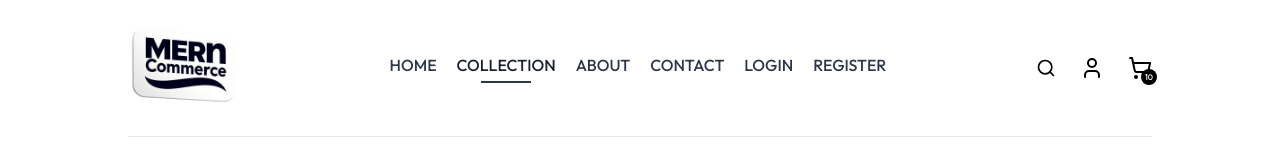
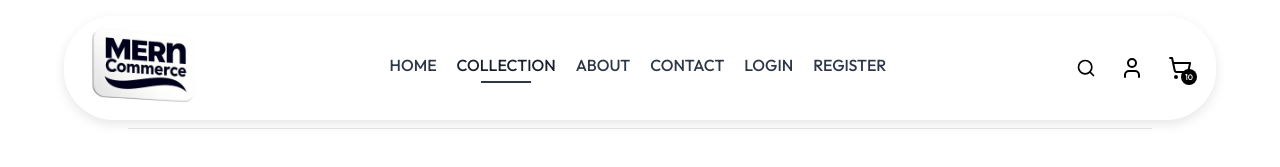
Before and after one commit to MayankKumarGrade/P4-EY-GDS_AICTE, a React (Vite) app in the folder frontend/: page /collection in a window 1280 px wide. Shown: the top 167 px of the page. Built offline with nearby package versions, Linux system fonts and the light colour scheme.

Commit message:
Add SearchBar component and integrate search functionality in Collection page

```diff
--- a/frontend/src/App.jsx
+++ b/frontend/src/App.jsx
@@ -13,11 +13,13 @@ import './App.css'
 import NavBar from './components/NavBar'
 import './styles/tailwind.css';
 import Footer from './components/Footer'
+import SearchBar from './components/SearchBar'
 
 const App = () => {
   return (
     <div className="container">
       <NavBar />
+      <SearchBar />
       <Routes>
         <Route path= '/' element = { <Home /> }/>
         <Route path= '/about' element = { <About /> }/>
--- a/frontend/src/components/Hero.jsx
+++ b/frontend/src/components/Hero.jsx
@@ -4,7 +4,7 @@ import './Hero.css'
 
 const Hero = () => {
   return (
-    <div className='hero'>
+    <div className='hero mt-32'>
     <div className='heroleft'>
         <div className='text-[#414141]'>
             <div className='flex items-center gap-2'>
--- a/frontend/src/components/NavBar.jsx
+++ b/frontend/src/components/NavBar.jsx
@@ -1,12 +1,14 @@
-import React, {useState} from 'react';
+import React, {useState, useContext} from 'react';
 import { assets } from '../assets/assets';
 import './Navbar.css';
 import { Link, NavLink } from 'react-router-dom';
 import { Search, User, ShoppingCart, AlignRight, Cross } from 'lucide-react';
+import { ShopContext } from '../context/ShopContext';
 
 const NavBar = () => {
 
     const[visible, setVisible] = useState(false);
+    const {setShowSearch} = useContext(ShopContext);
 
   return (
     <div className="navbar">
@@ -38,7 +40,7 @@ const NavBar = () => {
           </NavLink>
       </ul>
       <div className="search">
-            <Search className="sicon" />
+            <Search onClick={()=>setShowSearch(true)} className="sicon" />
             <div className="user">
                 <User className="uicon" />
                 <div className="dropdown-menu">
--- a/frontend/src/components/Navbar.css
+++ b/frontend/src/components/Navbar.css
@@ -1,14 +1,22 @@
 .navbar {
+    position: fixed;
+    top: 1rem;
+    left: 50%;
+    transform: translateX(-50%);
     display: flex;
     align-items: center;
     justify-content: space-between;
-    padding-top: 0.75rem;
-    padding-bottom: 0.75rem;
+    width: 90%;
+    max-width: 2000px;
+    padding: 0.5rem 1.5rem;
     font-weight: 500;
-    border-radius: 0.5rem;
+    border-radius: 50px;
     background: rgba(255, 255, 255, 0.7);
-    backdrop-filter: blur(10px);
-    -webkit-backdrop-filter: blur(10px);
+    backdrop-filter: blur(15px);
+    -webkit-backdrop-filter: blur(15px);
+    box-shadow: 0 4px 12px rgba(0, 0, 0, 0.1);
+    z-index: 1000;
+    height: 13%;
 }
 
 .logo {
--- /dev/null
+++ b/frontend/src/components/SearchBar.jsx
@@ -0,0 +1,38 @@
+import React, {useContext, useEffect, useState} from 'react'
+import {ShopContext} from '../context/ShopContext'
+import { Search, X } from 'lucide-react';
+import { useLocation } from 'react-router-dom';
+
+const SearchBar = () => {
+
+    const {search, setSearch, showSearch, setShowSearch} = useContext(ShopContext);
+    const [visible, setVisible] = useState(false);
+    const location = useLocation();
+
+    useEffect(() => {
+        if (location.pathname.includes('collection')) {
+            setVisible(true);
+        }
+        else{
+            setVisible(false);
+        }
+    }, [location]);
+
+    return showSearch && visible ? (
+    <div className="mt-28 text-center">
+        <div className='inline-flex items-center justify-center border border-gray-400 px-5 py-2 my-5 mx-3 rounded-full w-3/4 sm:w-1/2 md:w-1/3'>
+            <input
+                type='text'
+                placeholder='Search'
+                className='flex-1 outline-none bg-inherit text-sm'
+                value={search}
+                onChange={(e) => setSearch(e.target.value)}
+            />
+            <Search className='w-7 h-7'/>
+        </div>
+        <X onClick={()=>setShowSearch(false)} className='inline w-9 h-9 cursor-pointer'/>
+    </div>
+  ) : null
+}
+
+export default SearchBar
--- a/frontend/src/context/ShopContext.jsx
+++ b/frontend/src/context/ShopContext.jsx
@@ -1,4 +1,4 @@
-import React, { createContext } from 'react';
+import React, { createContext, useState } from 'react';
 import { products } from '../assets/assets';
 import PropTypes from 'prop-types';
 
@@ -7,9 +7,11 @@ export const ShopContext = createContext();
 const ShopContextProvider = (props) => {
     const currency = '₹';
     const delivery_fee = 150;
+    const [search, setSearch] = useState('');
+    const [showSearch, setShowSearch] = useState(false);
 
     const value = {
-        products, currency, delivery_fee
+        products, currency, delivery_fee, search, setSearch, showSearch, setShowSearch
     };
 
     return (
--- a/frontend/src/pages/Collection.jsx
+++ b/frontend/src/pages/Collection.jsx
@@ -5,7 +5,7 @@ import Title from '../components/Title';
 import ProductItem from '../components/ProductItem';
 
 const Collection = () => {
-  const { products } = useContext(ShopContext);
+  const { products, search, showSearch } = useContext(ShopContext);
   const [showFilter, setShowFilter] = useState(false);
   const [filteredProducts, setFilteredProducts] = useState([]);
   const [category, setCategory] = useState([]);
@@ -35,6 +35,12 @@ const Collection = () => {
   const applyFilters = () => {
     let tempProducts = [...products];
 
+    if (showSearch && search) {
+      tempProducts = tempProducts.filter((item) =>
+        item.name.toLowerCase().includes(search.toLowerCase())
+      );
+    }
+
     if (category.length > 0) {
       tempProducts = tempProducts.filter((item) => category.includes(item.category));
     }
@@ -59,10 +65,10 @@ const Collection = () => {
 
   useEffect(() => {
     applyFilters();
-  }, [category, subcategory, sort, products]);
+  }, [category, subcategory, sort, products, search, showSearch]);
 
   return (
-    <div className="flex flex-col sm:flex-row gap-1 sm:gap-10 pt-10 border-t">
+    <div className={`flex flex-col sm:flex-row gap-1 sm:gap-10 pt-10 border-t ${showSearch ? '' : 'mt-32'}`}>
 
       <div className="min-w-60">
         <p
```
